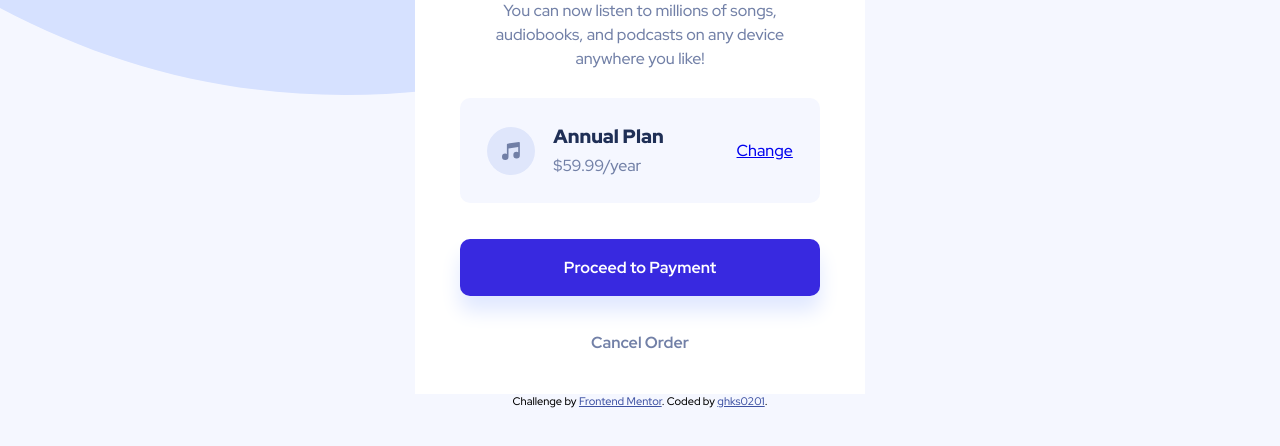
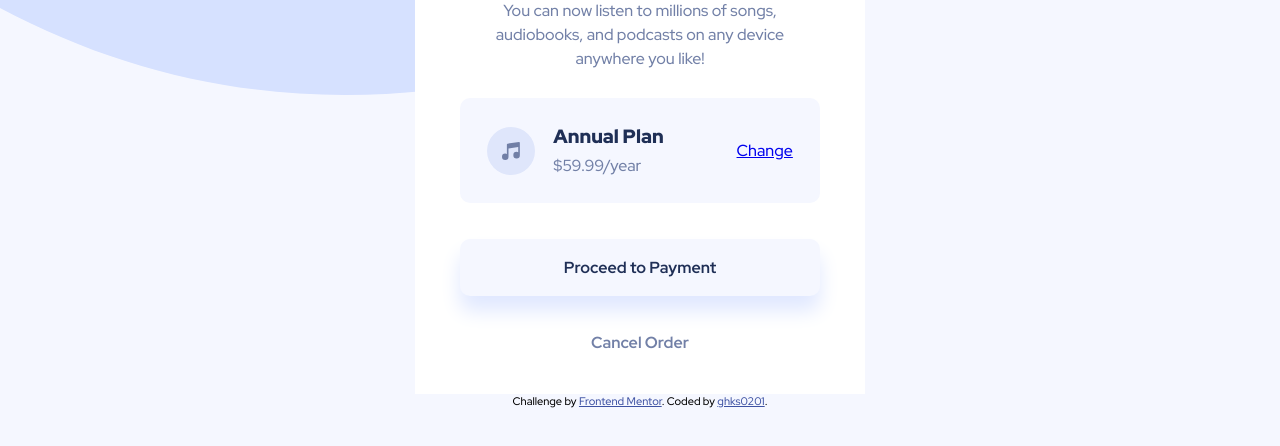
Before and after one commit to ghks0201/order-summary-component, a plain HTML site: page index.html in a window 1280 px wide. In both pictures the pointer is over the button "Proceed to Payment". Shown: the part 342-788 px from the top of the page. Drawn offline with Linux system fonts and the light colour scheme.

Commit message:
Update styles.css

```diff
--- a/styles.css
+++ b/styles.css
@@ -1,7 +1,7 @@
 body {
 	background-image: url(images/pattern-background-desktop.svg);
 	background-color: hsl(225, 100%, 98%);
-	background-repeat: no-repeat;
+	background-repeat: repeat-x;
 	font-family: "Red Hat Display", sans-serif;
 	font-size: 16px;
 }
@@ -83,7 +83,17 @@ button {
 	box-shadow: 0px 15px 20px hsl(225, 100%, 94%);
 }
 
+.proceed-btn:hover {
+	background-color: hsl(225, 100%, 98%);
+	color: hsl(223, 47%, 23%);
+}
+
 .cancel-btn {
 	background-color: transparent;
 	color: hsl(224, 23%, 55%);
 }
+
+.cancel-btn:hover {
+	background-color: hsl(245, 75%, 52%);
+	color: white;
+}
```
